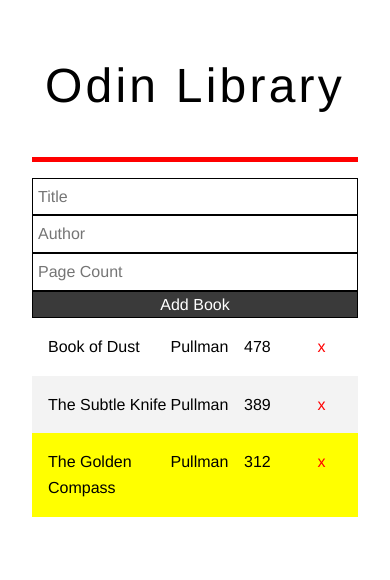
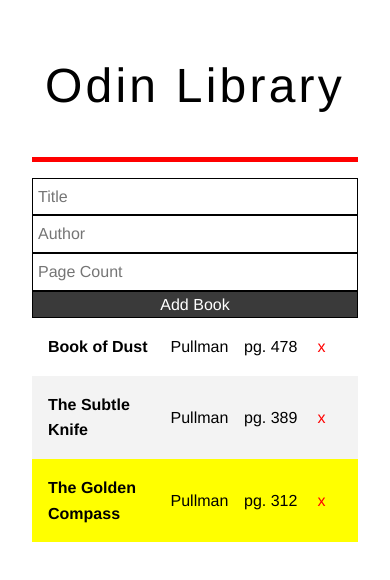
Before and after one commit to drregg6/vue-library, a Vue app: page / in a window 390 px wide. Shown: the top 580 px of the page. Built offline with nearby package versions, Linux system fonts and the light colour scheme; the HTML template or start-up script is replaced by a standard one.

Commit message:
Added a bit more styling

```diff
--- a/src/components/Book.vue
+++ b/src/components/Book.vue
@@ -2,7 +2,7 @@
   <div class="book" v-bind:class="{'is-read':book.isRead}">
     <h1>{{ book.title }}</h1>
     <p class="author">{{ book.author }}</p>
-    <p class="pages">{{ book.pages }}</p>
+    <p class="pages">pg. {{ book.pages }}</p>
     <div class="delete">
       x
     </div>
@@ -28,6 +28,7 @@ export default {
   }
 
   h1 {
+    font-weight: bold;
     flex: 5;
   }
   .author {
@@ -46,4 +47,12 @@ export default {
   .is-read {
     background: yellow;
   }
+
+  @media (max-width: 500px) {
+    .book {
+      font-size: .8rem;
+
+      align-items: center;
+    }
+  }
 </style>
```
Also changed, not shown: src/App.vue (+10 -0 lines).
